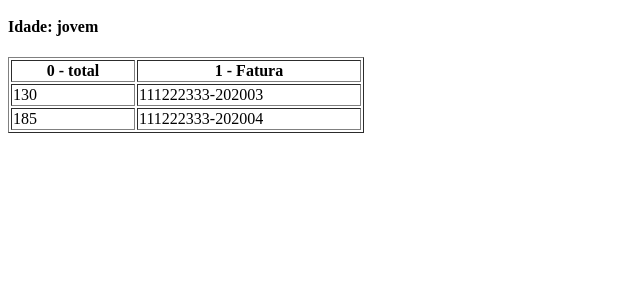
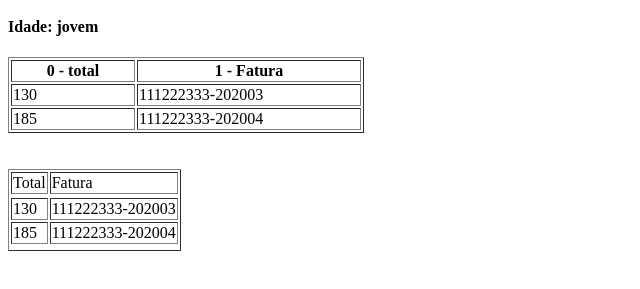
Before and after one commit to birula/apresentacao_js, a plain HTML site: page index.html in a window 1280 px wide. Shown: the part 105-394 px from the top of the page, without its empty margins (0-640 px from the left). Drawn offline with Linux system fonts and the light colour scheme.

Commit message:
add slots header e body no componente grid

```diff
--- a/index.html
+++ b/index.html
@@ -13,7 +13,26 @@
         <h3>Nome: {{nome}}</h3>
         <h4>Idade: {{idade}}</h4>
 
+        <!-- Grid com configuração de cabeçalho/corpo via props -->
         <grid v-bind:colunas="colunas" v-bind:dados="dados"></grid>
+        <br>
+        <br>
+        <!-- Grid com configuração de cabeçalho/corpo via slot -->
+        <grid v-bind:dados="dados">
+            <template v-slot:header>
+                <tr>
+                    <td>Total</td>
+                    <td>Fatura</td>
+                </tr>
+            </template>
+
+            <template v-slot:body="props">
+                <tr v-for="linha in props.linhas">
+                    <td>{{linha.total}}</td>
+                    <td>{{linha.numFatura}}</td>
+                </tr>
+            </template>
+        </grid>
     </div>
 
     <script src="js/vendor/require.js"></script>
--- a/js/lib/grid.component.js
+++ b/js/lib/grid.component.js
@@ -4,6 +4,7 @@ define(['vue'], function (Vue) {
     <div>
         <table border="1">
             <thead>
+                <slot name="header"></slot>
                 <tr>
                     <th
                         v-for="(coluna, indice) in colunas"
@@ -13,6 +14,7 @@ define(['vue'], function (Vue) {
                 </tr>
             </thead>
             <tbody>
+                <slot name="body" v-bind:linhas="dados"></slot>
                 <tr v-for="linha in dados">
                     <td v-for="coluna in colunas">
                         {{linha[coluna.propriedade]}}
```
